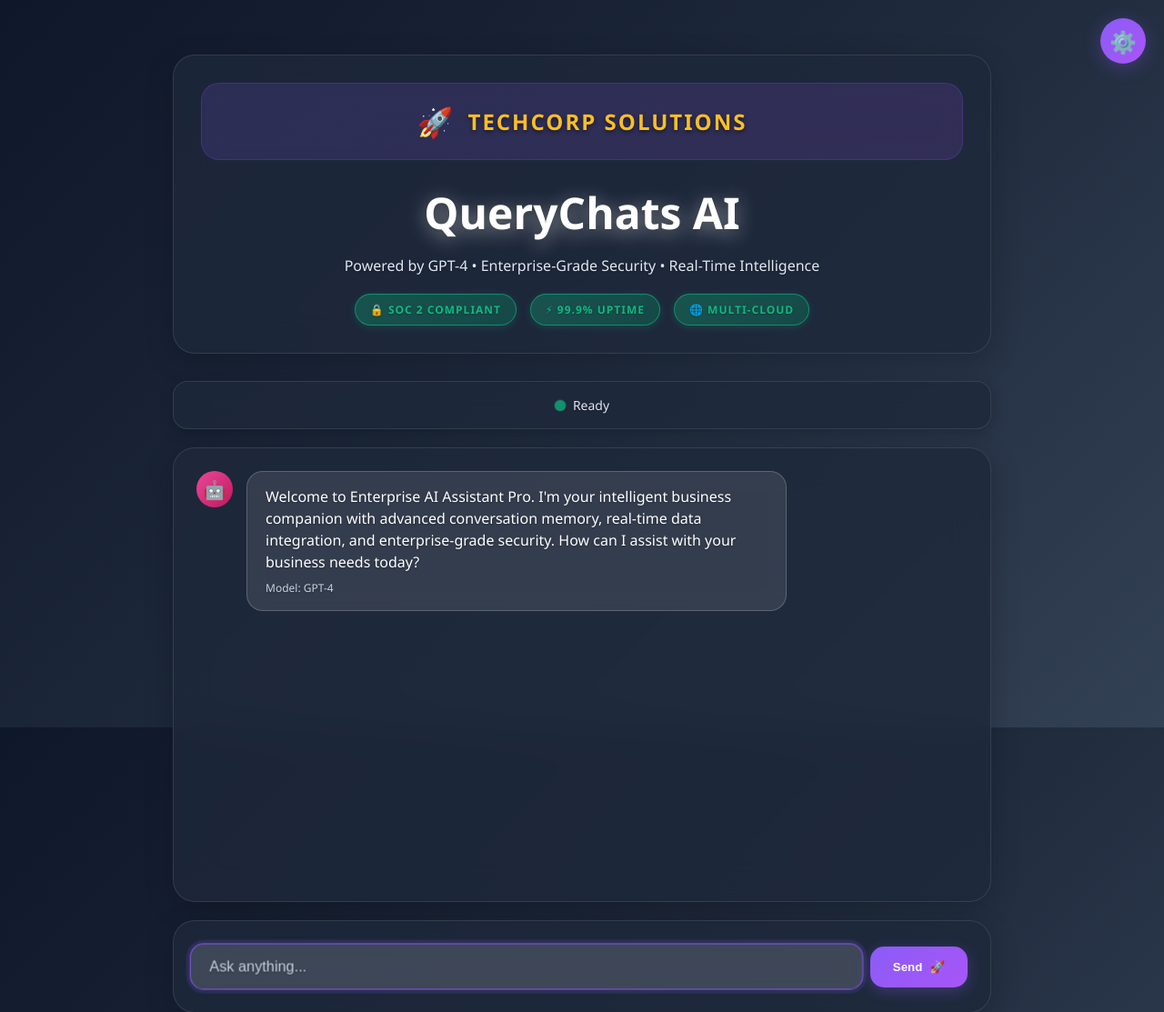
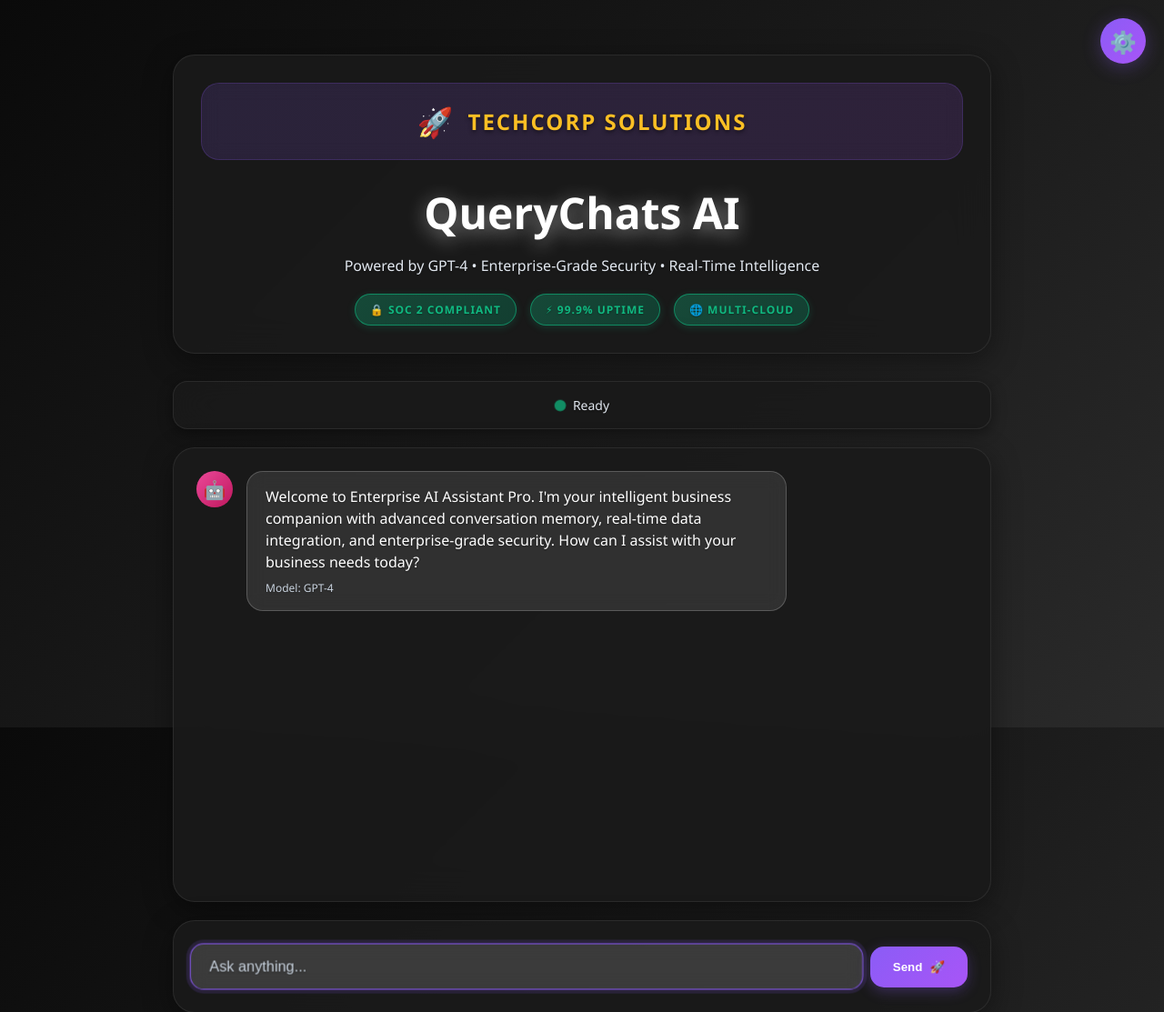
Before and after one commit to jmartin1202/wizard-ai, a Flask app: page / in a window 1280 px wide. Shown: the top 1113 px of the page at 91% size. Run offline with Flask 3, Linux system fonts and the light colour scheme.

Commit message:
Transform to obsidian black theme: deep black backgrounds with enhanced contrast and modern card styling

```diff
--- a/templates/chat.html
+++ b/templates/chat.html
@@ -26,16 +26,16 @@
         }
 
         :root {
-            /* Dark Theme Colors - Minimalistic */
-            --bg-primary: #0f172a;
-            --bg-secondary: #1e293b;
-            --bg-tertiary: #334155;
-            --bg-quaternary: #475569;
-
-            /* Enhanced Minimalistic Colors */
-            --dark-card-bg: rgba(30, 41, 59, 0.8);
-            --dark-card-border: rgba(255, 255, 255, 0.1);
-            --dark-card-shadow: rgba(0, 0, 0, 0.2);
+            /* Dark Theme Colors - Obsidian Black */
+            --bg-primary: #0a0a0a;
+            --bg-secondary: #1a1a1a;
+            --bg-tertiary: #2a2a2a;
+            --bg-quaternary: #3a3a3a;
+
+            /* Enhanced Minimalistic Colors - Obsidian */
+            --dark-card-bg: rgba(26, 26, 26, 0.9);
+            --dark-card-border: rgba(255, 255, 255, 0.08);
+            --dark-card-shadow: rgba(0, 0, 0, 0.4);
 
             /* Light Theme Colors */
             --light-bg-primary: #ffffff;
```
